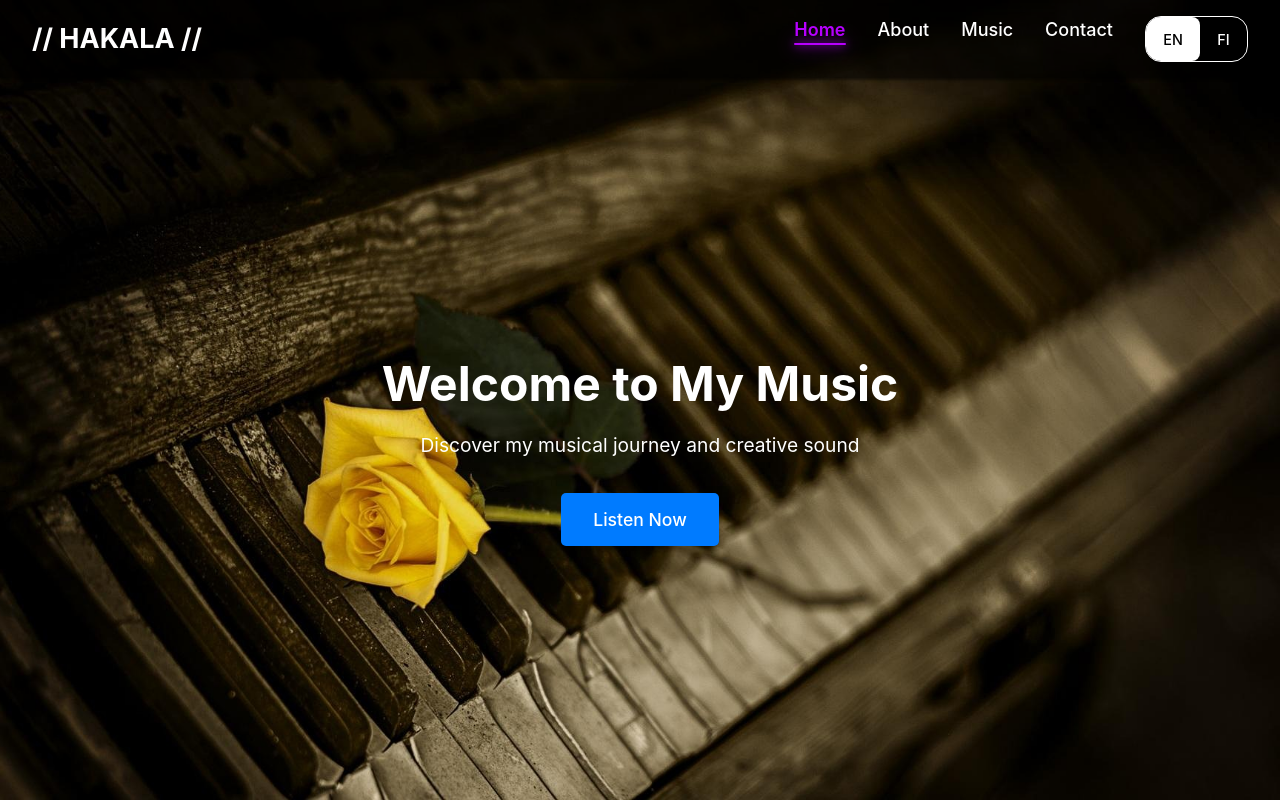
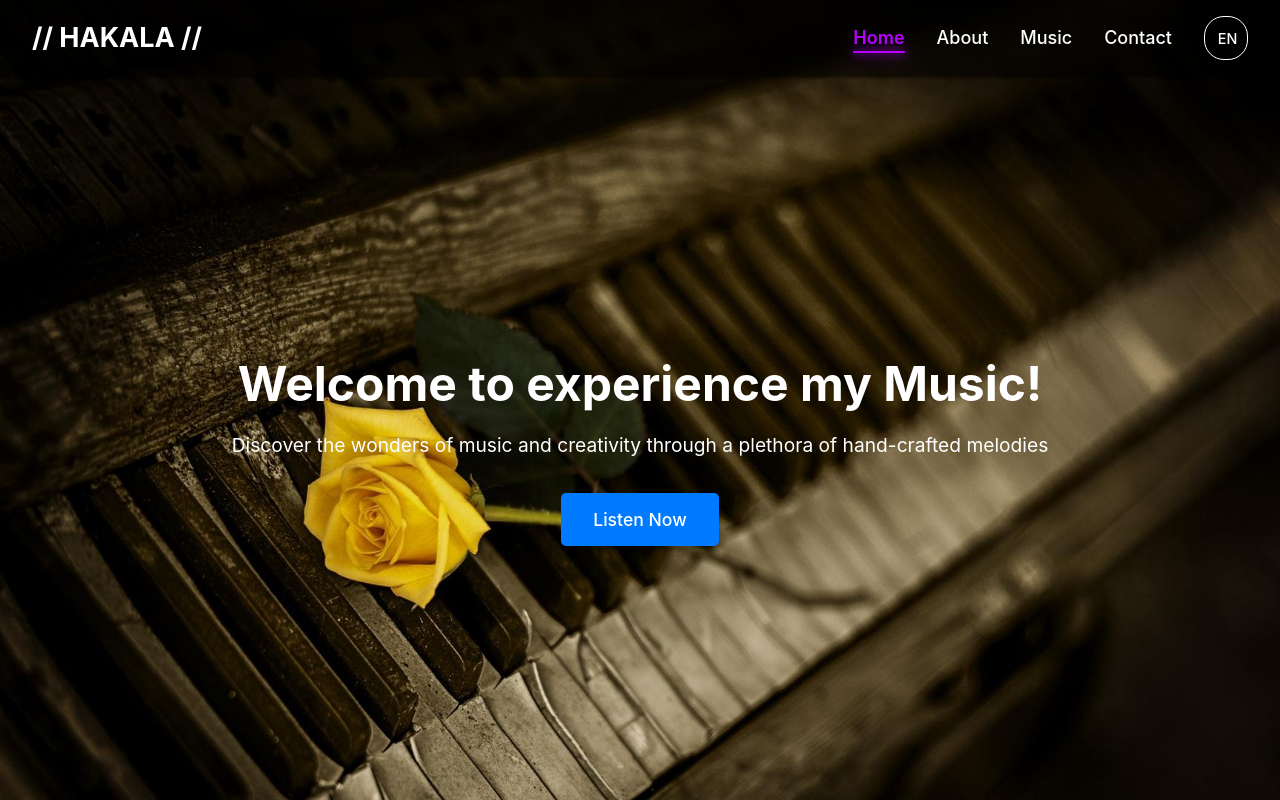
Before and after one commit to Haklu98/hakalaPortfolio, a React (Vite) app in the folder FrontendHakalaMusic/: page / in a window 1280 px wide. Built offline with nearby package versions, Linux system fonts and the light colour scheme.

Commit message:
adjusted the architecture to be more conscice

```diff
--- a/FrontendHakalaMusic/src/components/navigation.tsx
+++ b/FrontendHakalaMusic/src/components/navigation.tsx
@@ -65,20 +65,12 @@ const Navigation = ({ currentPage, setCurrentPage, language, setLanguage }: Navi
         <li><a onClick={() => handleNavClick('portfolio')} className={currentPage === 'portfolio' ? 'active' : ''}>{t.music}</a></li>
         <li><a onClick={() => handleNavClick('contact')} className={currentPage === 'contact' ? 'active' : ''}>{t.contact}</a></li>
         <li className="lang-toggle">
-          <div className="lang-slider">
-            <button
-              className={language === 'en' ? 'active' : ''}
-              onClick={() => setLanguage('en')}
-            >
-              EN
-            </button>
-            <button
-              className={language === 'fi' ? 'active' : ''}
-              onClick={() => setLanguage('fi')}
-            >
-              FI
-            </button>
-          </div>
+          <button
+            className="lang-button"
+            onClick={() => setLanguage(language === 'en' ? 'fi' : 'en')}
+          >
+            {language.toUpperCase()}
+          </button>
         </li>
       </ul>
     </nav>
--- a/FrontendHakalaMusic/src/index.css
+++ b/FrontendHakalaMusic/src/index.css
@@ -5,7 +5,7 @@
 
   color-scheme: light dark;
   color: rgba(255, 255, 255, 1);
-  background-color: #310b20ff;
+  background-color: #2e2e2eff;
 
   font-synthesis: none;
   text-rendering: optimizeLegibility;
--- a/FrontendHakalaMusic/src/pages/About.tsx
+++ b/FrontendHakalaMusic/src/pages/about/About.tsx
@@ -1,4 +1,4 @@
-import '../styles/About.css';
+import './About.css';
 
 interface AboutProps {
   language: string;
--- a/FrontendHakalaMusic/src/pages/Contact.tsx
+++ b/FrontendHakalaMusic/src/pages/contact/Contact.tsx
@@ -1,4 +1,4 @@
-import '../styles/Contact.css';
+import './Contact.css';
 
 interface ContactProps {
   language: string;
--- a/FrontendHakalaMusic/src/styles/Home.css
+++ b/FrontendHakalaMusic/src/pages/home/Home.css
@@ -4,7 +4,7 @@
 }
 
 .page.home {
-  background-image: url('../assets/pianoBG.jpg');
+  background-image: url('./assets/pianoBG.jpg');
   background-size: cover;
   background-position: center;
   background-repeat: no-repeat;
--- a/FrontendHakalaMusic/src/pages/Home.tsx
+++ b/FrontendHakalaMusic/src/pages/home/Home.tsx
@@ -1,4 +1,4 @@
-import '../styles/Home.css';
+import './Home.css';
 
 interface HomeProps {
   language: string;
@@ -7,12 +7,12 @@ interface HomeProps {
 const Home = ({ language }: HomeProps) => {
   const translations = {
     en: {
-      title: 'Welcome to My Music',
-      subtitle: 'Discover my musical journey and creative sound',
+      title: 'Welcome to experience my Music!',
+      subtitle: 'Discover the wonders of music and creativity through a plethora of hand-crafted melodies',
       button: 'Listen Now'
     },
     fi: {
-      title: 'Tervetuloa Musiikkiini',
+      title: 'Tervetuloa meikäläisen musan pariin!',
       subtitle: 'Tutustu musiikilliseen matkaani ja luovaan ääneen',
       button: 'Kuuntele Nyt'
     }
--- a/FrontendHakalaMusic/src/pages/Portfolio.tsx
+++ b/FrontendHakalaMusic/src/pages/portfolio/Portfolio.tsx
@@ -1,4 +1,4 @@
-import '../styles/Portfolio.css';
+import './Portfolio.css';
 
 interface PortfolioProps {
   language: string;
--- a/FrontendHakalaMusic/src/styles/Navigation.css
+++ b/FrontendHakalaMusic/src/styles/Navigation.css
@@ -40,6 +40,7 @@
   margin: 0;
   padding: 0;
   gap: 2rem;
+  align-items: center;
 }
 
 .nav-links a {
@@ -73,27 +74,19 @@
   radius: 1rem;
 }
 
-.lang-slider {
-  display: flex;
+.lang-button {
+  background: none;
   border: 1px solid #fff;
-  border-radius: 1rem;
-  overflow: hidden;
+  color: #fff;
+  padding: 0.4rem 0.8rem;
+  border-radius: 20px;
+  cursor: pointer;
+  font-size: 0.9rem;
+  width: 2rem;
+  transition: all 0.3s;
 }
 
-.lang-slider button {
-  background: none;
-  border: none;
-  color: #fff;
-  cursor: pointer;
-  font-size: 0.9rem;
-}
-
-.lang-slider button.active {
-  background: #fff;
-  color: #000;
-}
-
-.lang-slider button:hover:not(.active) {
+.lang-button:hover {
   background: rgba(255, 255, 255, 0.2);
 }
 
```
Also changed, not shown: FrontendHakalaMusic/src/App.tsx (+4 -4 lines), FrontendHakalaMusic/src/pages/about/About.css (renamed from FrontendHakalaMusic/src/styles/About.css), FrontendHakalaMusic/src/pages/contact/Contact.css (renamed from FrontendHakalaMusic/src/styles/Contact.css), FrontendHakalaMusic/src/pages/home/assets/pianoBG.jpg (renamed from FrontendHakalaMusic/src/assets/pianoBG.jpg), FrontendHakalaMusic/src/pages/portfolio/Portfolio.css (renamed from FrontendHakalaMusic/src/styles/Portfolio.css).
